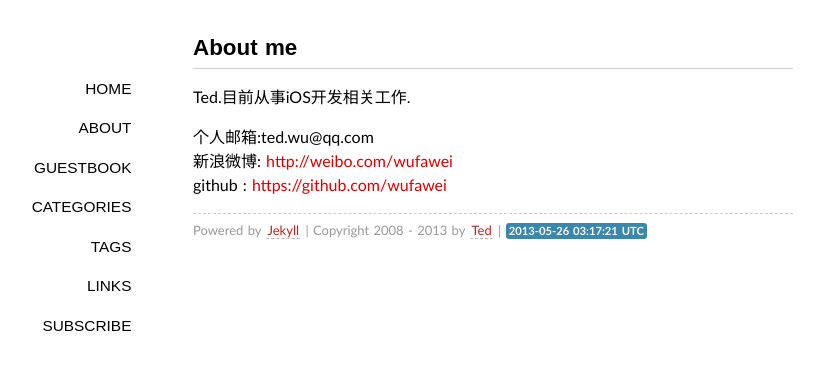
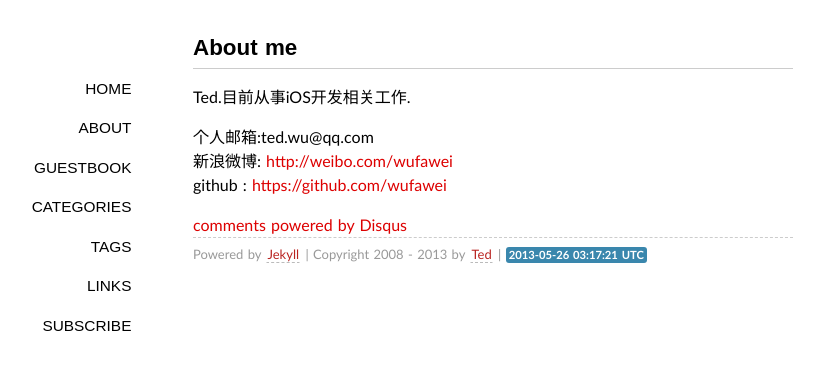
Before and after one commit to wufawei/wufawei.github.com, a Jekyll site: the page built from about/index.md, in a window 1280 px wide. Shown: the top 370 px of the page, without its empty margins (147-971 px from the left). Built offline with Jekyll 4.4.1, drawn with Linux system fonts in a browser that asks for light colours; some web fonts are replaced; Markdown is read by kramdown in place of the engine named in the settings; comment, search, counter and statistics services are not loaded.

Commit message:
add disqus

```diff
--- a/_includes/comments.md
+++ b/_includes/comments.md
@@ -1,15 +1,16 @@
 <section class="comment">
 <div id="disqus_thread"></div>
 <script type="text/javascript">
-    /* * * CONFIGURATION VARIABLES: EDIT BEFORE PASTING INTO YOUR WEBPAGE * * */
-    var disqus_shortname = 'Ted'; // required: replace example with your forum shortname
-    var disqus_url = '{{ site.url }}{{ page.url | remove:'index.html' }}';
-    /* * * DON'T EDIT BELOW THIS LINE * * */
-    (function() {
-        var dsq = document.createElement('script'); dsq.type = 'text/javascript'; dsq.async = true;
-        dsq.src = 'http://' + disqus_shortname + '.disqus.com/embed.js';
-        (document.getElementsByTagName('head')[0] || document.getElementsByTagName('body')[0]).appendChild(dsq);
-    })();
+/* * * CONFIGURATION VARIABLES: EDIT BEFORE PASTING INTO YOUR WEBPAGE * * */
+var disqus_shortname = 'wufawei'; // required: replace example with your forum shortname
+
+/* * * DON'T EDIT BELOW THIS LINE * * */
+(function() {
+var dsq = document.createElement('script'); dsq.type = 'text/javascript'; dsq.async = true;
+dsq.src = '//' + disqus_shortname + '.disqus.com/embed.js';
+(document.getElementsByTagName('head')[0] || document.getElementsByTagName('body')[0]).appendChild(dsq);
+})();
 </script>
 <noscript>Please enable JavaScript to view the <a href="http://disqus.com/?ref_noscript">comments powered by Disqus.</a></noscript>
+<a href="http://disqus.com" class="dsq-brlink">comments powered by <span class="logo-disqus">Disqus</span></a>
 </section>
```
